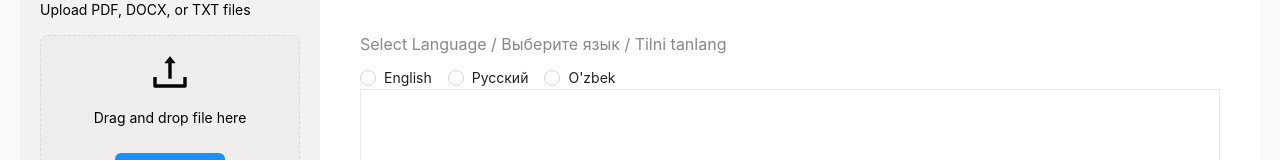
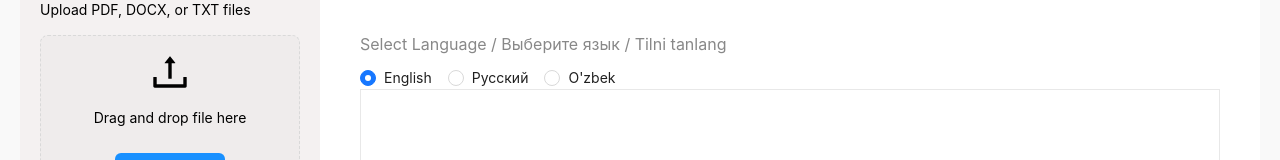
Before and after one commit to Gogi2016/ai-chat, a React (Create React App) app: page / in a window 1280 px wide. Shown: the part 198-358 px from the top of the page. Built offline with nearby package versions, Linux system fonts and the light colour scheme.

Commit message:
Refactor NASP_PDFChatbot: Simplified file upload handling and updated language selection to use language codes. Removed unnecessary custom request logic and improved readability of language options.

```diff
--- a/src/NASP_PDFChatbot.js
+++ b/src/NASP_PDFChatbot.js
@@ -115,11 +115,6 @@ const NASP_PDFChatbot = () => {
             customRequest={customUpload}
             showUploadList={false}
             className="upload-dragger"
-            customRequest={({ file, onSuccess }) => {
-              setTimeout(() => {
-                onSuccess("ok");
-              }, 0);
-            }}
             accept=".pdf,.docx,.txt"
           >
             <div className="upload-info">
@@ -157,10 +152,10 @@ const NASP_PDFChatbot = () => {
         <p className="language-label">Select Language / Выберите язык / Tilni tanlang</p>
 
         {/* Radio buttons for language selection */}
-        <Radio.Group onChange={handleLanguageChange} value={language.toLowerCase()}>
-          <Radio value="english">English</Radio>
-          <Radio value="russian">Русский</Radio>
-          <Radio value="uzbek">O'zbek</Radio>
+        <Radio.Group onChange={(e) => setLanguage(e.target.value)} value={language}>
+          <Radio value="en">English</Radio>
+          <Radio value="ru">Русский</Radio>
+          <Radio value="uz">O'zbek</Radio>
         </Radio.Group>
 
         {/* Chat History */}
@@ -192,7 +187,6 @@ const NASP_PDFChatbot = () => {
           />
           <Button
             type="text"
-            type="text"
             icon={<SendOutlined />}
             className="send-button"
             onClick={handleSendMessage}
```
